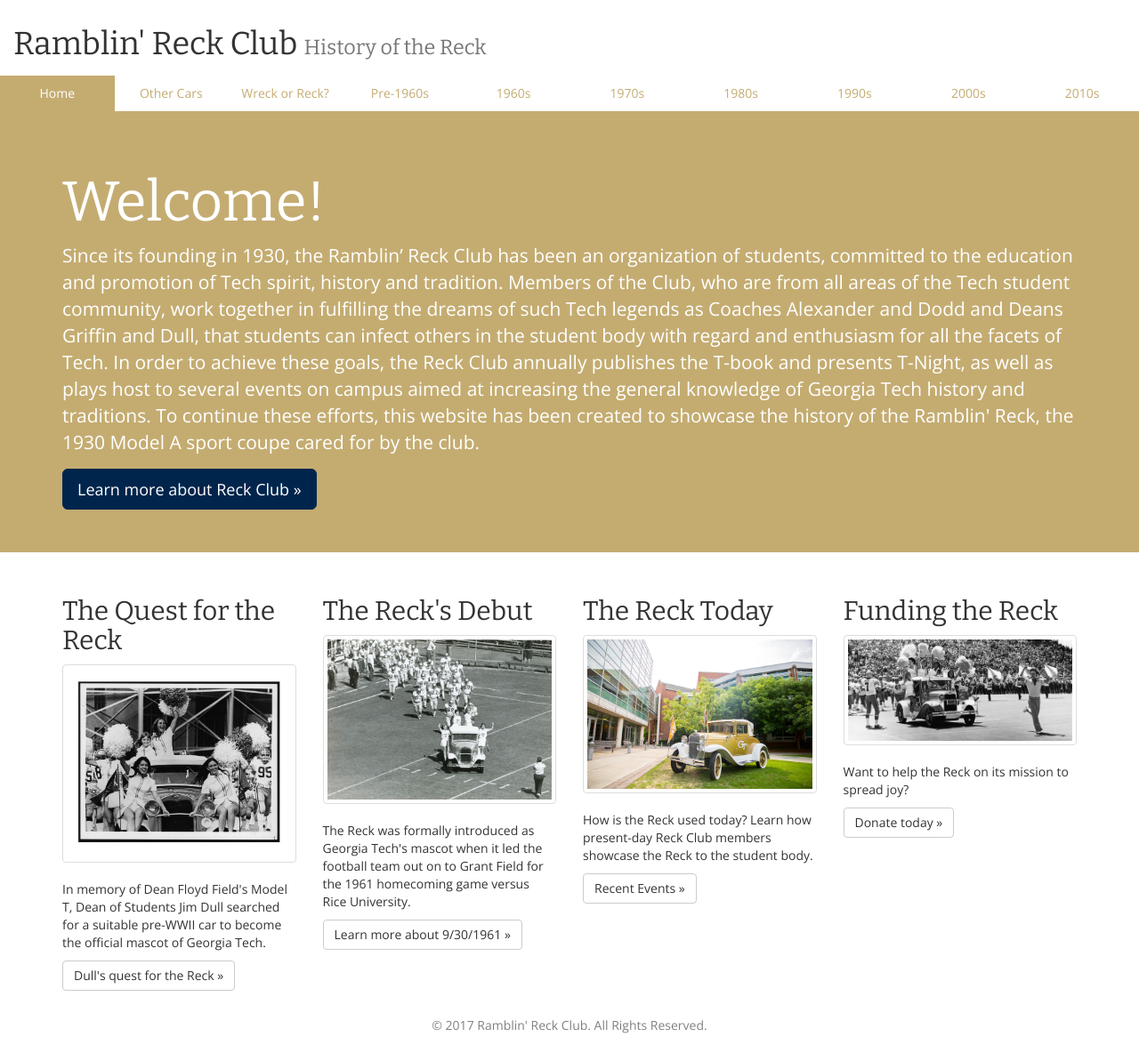
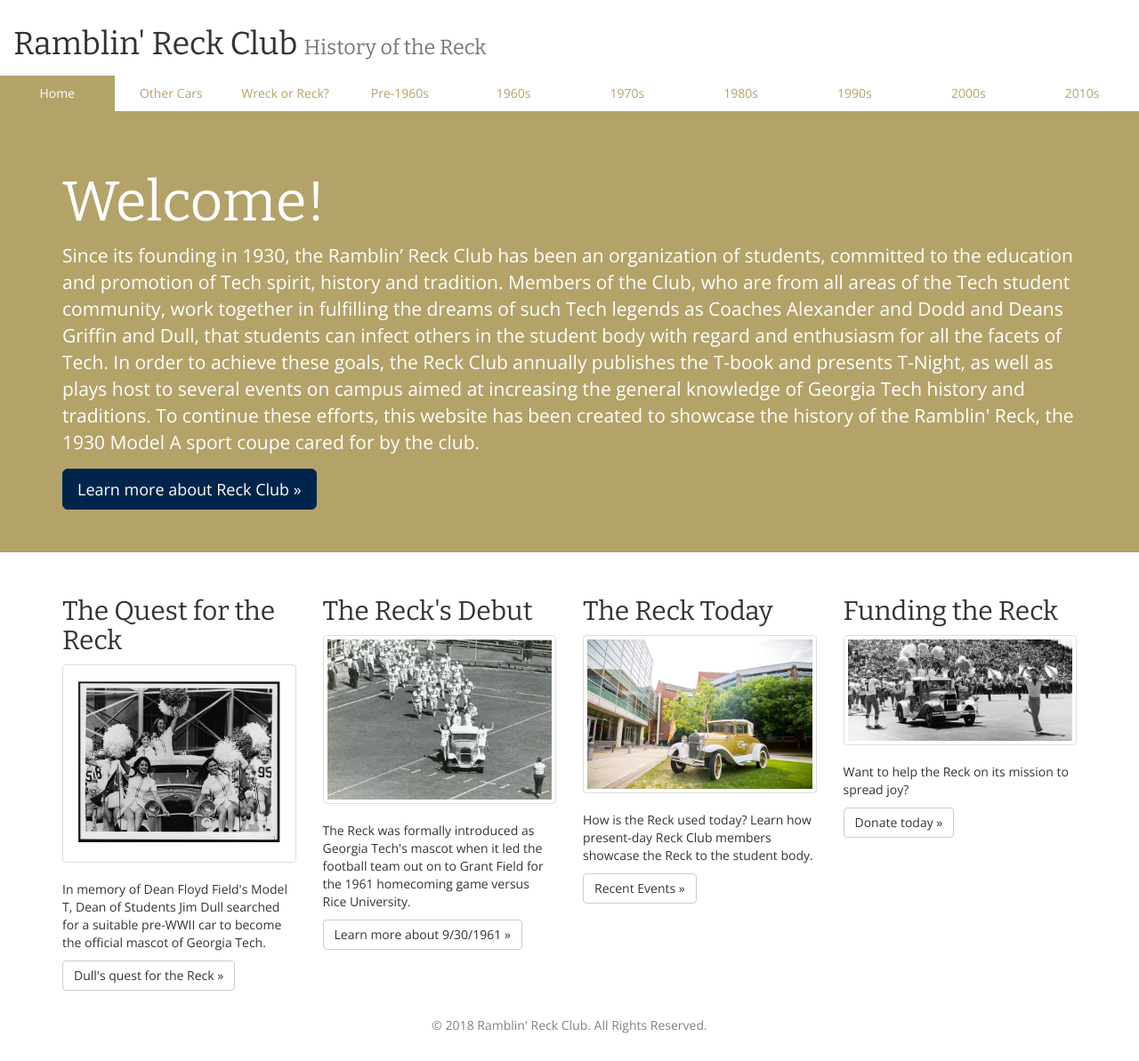
Before and after one commit to RamblinReckClub/reckhistory, a Jekyll site: the page built from index.html, in a window 1280 px wide. Shown: the whole page at 89% size. Built offline with Jekyll 4.4.1, drawn with Linux system fonts in a browser that asks for light colours.

Commit message:
update to new Tech Gold and auto footer update

```diff
--- a/_includes/footer.html
+++ b/_includes/footer.html
@@ -1,5 +1,5 @@
 <div class="container-fluid">
     <footer class="footer text-center text-muted">
-        <p>© 2017 Ramblin' Reck Club. All Rights Reserved.</p>
+        <p>© {{ "now" | date: "%Y" }} Ramblin' Reck Club. All Rights Reserved.</p>
     </footer>
 </div>
--- a/_sass/_base.scss
+++ b/_sass/_base.scss
@@ -35,17 +35,17 @@
 
 .active a, .nav li a:hover {
     color: white !important;
-    background-color: #C4AC71 !important;
+    background-color: #B3A369 !important;
 }
 
 .nav li a {
-    color: #C4AC71;
+    color: #B3A369;
     background-color: white;
 }
 
 .jumbotron {
     color: white;
-    background: #C4AC71;
+    background: #B3A369;
 }
 
 .btn-primary {
@@ -58,11 +58,11 @@
 }
 
 a {
-    color: #C4AC71;
+    color: #B3A369;
 }
 
 a:hover {
-    color: #FFDA8A;
+    color: #C4AC71;
 }
 
 .text-muted {
@@ -74,7 +74,7 @@
 }
 
 .icon-bar {
-    background: #C4AC71;
+    background: #B3A369;
 }
 
 #navbar {
--- a/css/main.scss
+++ b/css/main.scss
@@ -16,7 +16,7 @@
 
 $text-color:       #111;
 $background-color: #fdfdfd;
-$brand-color:      #2a7ae2;
+$brand-color:      #B3A369;
 
 $grey-color:       #828282;
 $grey-color-light: lighten($grey-color, 40%);
--- a/css/timeline.scss
+++ b/css/timeline.scss
@@ -16,7 +16,7 @@
 
 $text-color:       #111;
 $background-color: #fdfdfd;
-$brand-color:      #2a7ae2;
+$brand-color:      #B3A369;
 
 $grey-color:       #828282;
 $grey-color-light: lighten($grey-color, 40%);
```
